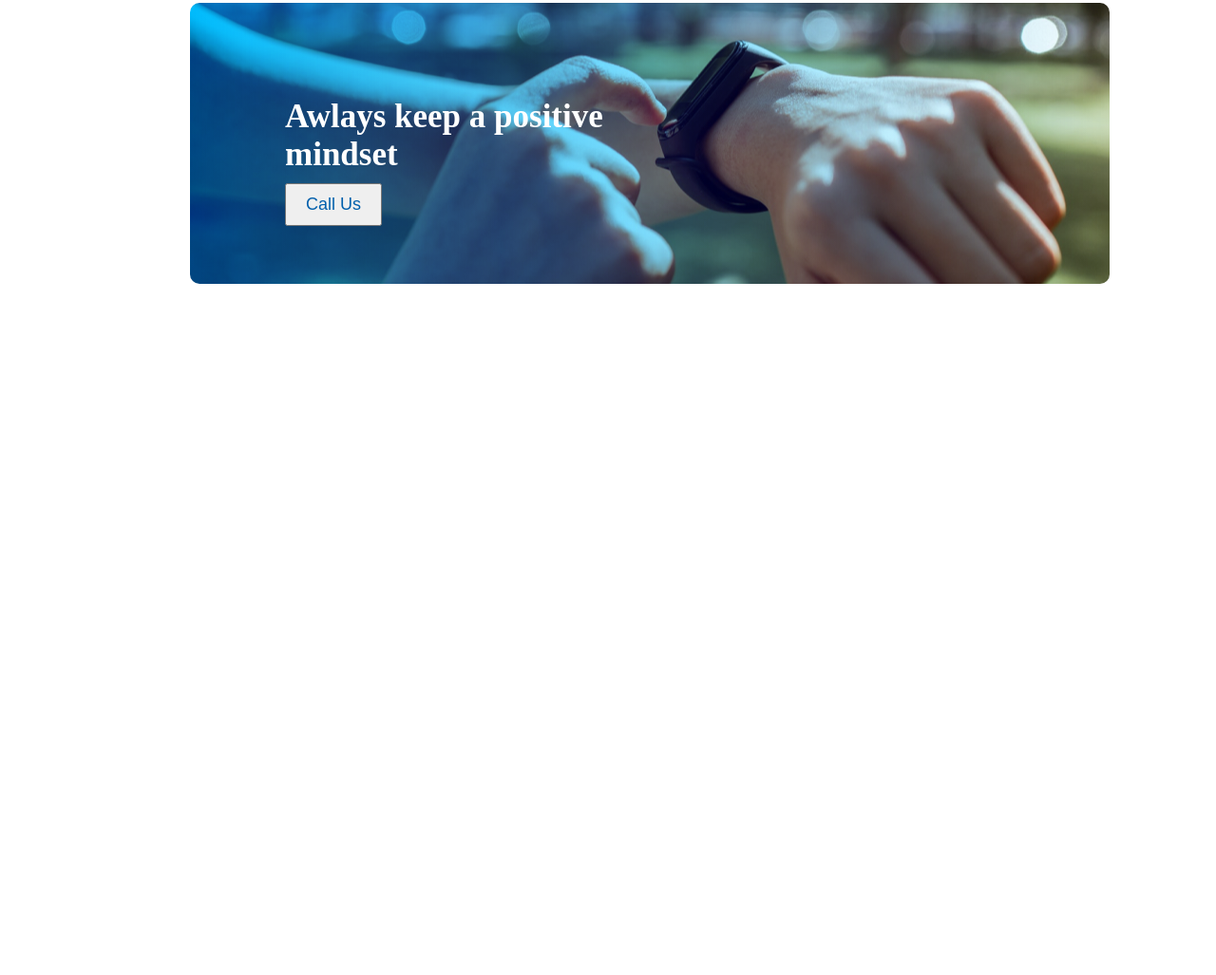
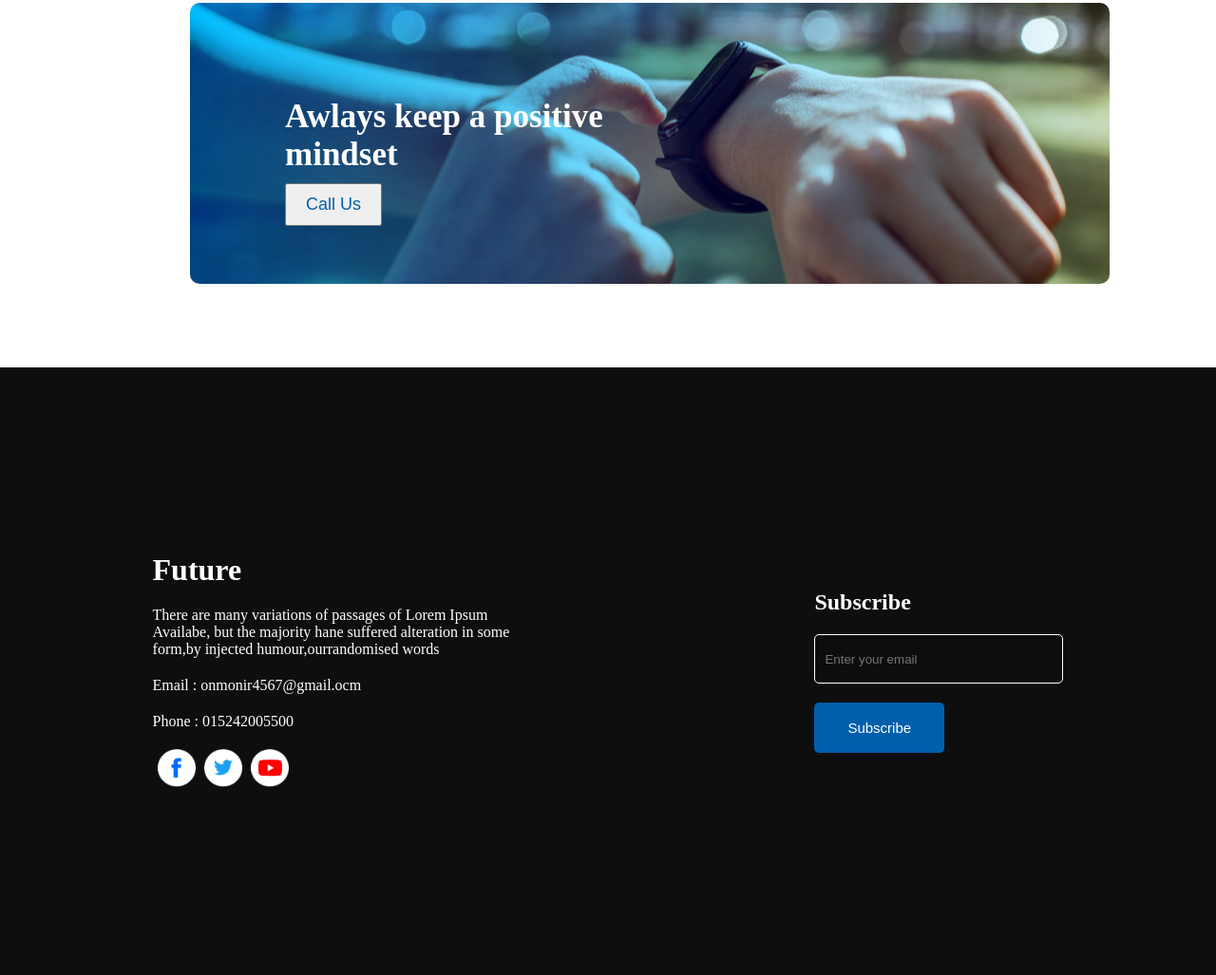
Before and after one commit to Monirul480/first-assignment, a plain HTML site: page index.html in a window 1280 px wide. Shown: the part 1897-2924 px from the top of the page at 95% size. Before the commit the page ends 2233 px from the top, so only its background shows below. Drawn offline with Linux system fonts and the light colour scheme.

Commit message:
finish first assignment

```diff
--- a/index.html
+++ b/index.html
@@ -5,6 +5,7 @@
   <meta http-equiv="X-UA-Compatible" content="IE=edge">
   <meta name="viewport" content="width=device-width, initial-scale=1.0">
   <link rel="stylesheet" href="sytle/style.css">
+  <link rel="icon" href="images/icons/web.png">
   <title>Assignment</title>
 </head>
 <body>
@@ -39,6 +40,8 @@
           </div>
     </div>
     <!--  person section  -->
+
+    <!-- skills section -->
 
     <div class="box-contaner">
          <import class="skllis">
@@ -76,5 +79,33 @@
                 </div>
          </div>
     </div>
+    <!-- skills section -->
+
+    <!-- footer finish -->
+    <footer class="foter">
+        <div class="contact">
+          <div class="contain-two">
+            <h1 class="foter-title">Future</h1>
+            <p class="foter-des">There are many variations of passages of Lorem Ipsum <br> Availabe, but the majority hane suffered alteration in some <br> form,by injected humour,ourrandomised words</p>
+            <p class="foter-des">Email : onmonir4567@gmail.ocm</p>
+            <p class="foter-des">Phone : 015242005500</p>
+            <div class="socal">
+              <img class="icon" src="images/icons/fb.png" height="40px"
+              width="40px" alt="">
+              <img class="icon" src="images/icons/twitter.png" height="40px"
+              width="40px" alt="">
+              <img class="icon" src="images/icons/youtube.png" height="40px"
+              width="40px" alt="">
+          </div>
+          </div>
+            <div class="subscribe">
+              <h2 style="color: white;">Subscribe</h2>
+              <input  class="email" type="email" placeholder="Enter your email"><br>
+              <button class="subscribe-btn">Subscribe</button>
+          </div>
+        </div>
+    </footer>
+
+    <!-- footer finish -->
 </body>
 </html>
--- a/sytle/style.css
+++ b/sytle/style.css
@@ -71,6 +71,8 @@ div{
 }
 /* person section */
 
+/* skills section */
+
 .skllis{
   height: 90vh;
   width: 100%;
@@ -124,3 +126,54 @@ div{
   margin-top: 10px;
   color: #005FAC;
 }
+
+/* skills section */
+
+/* footer finish */
+.foter{
+  width: 100%;
+  height: 80vh;
+  background-color: rgba(0, 0, 0, 0.947);
+  color: white;
+
+}
+.contact{
+  display: flex;
+  justify-content: space-around;
+  margin-top: 70px;
+  height: 80vh;
+}
+.subscribe{
+
+  margin-top: 100;
+}
+.foter-des{
+  margin-top: 20px;
+}
+.socal{
+ margin-top: 20px;
+}
+.icon{
+  margin-left: 5px;
+}
+.email{
+  height: 50px;
+  width: 250px;
+  margin-top: 20px;
+  background-color: rgb(13, 13, 13);
+  color: white;
+  border-radius: 5px;
+  padding-left: 10px;
+  border: 1px solid white;
+}
+.subscribe-btn{
+  color: white;
+  background-color: #005FAC;
+  padding: 18px 35px;
+  font-size: 15px;
+  border-radius: 5px;
+  margin-top: 20px;
+  border: none;
+}
+
+/* footer finish */
```
Also changed, not shown: images/icons/risk.png (added).
